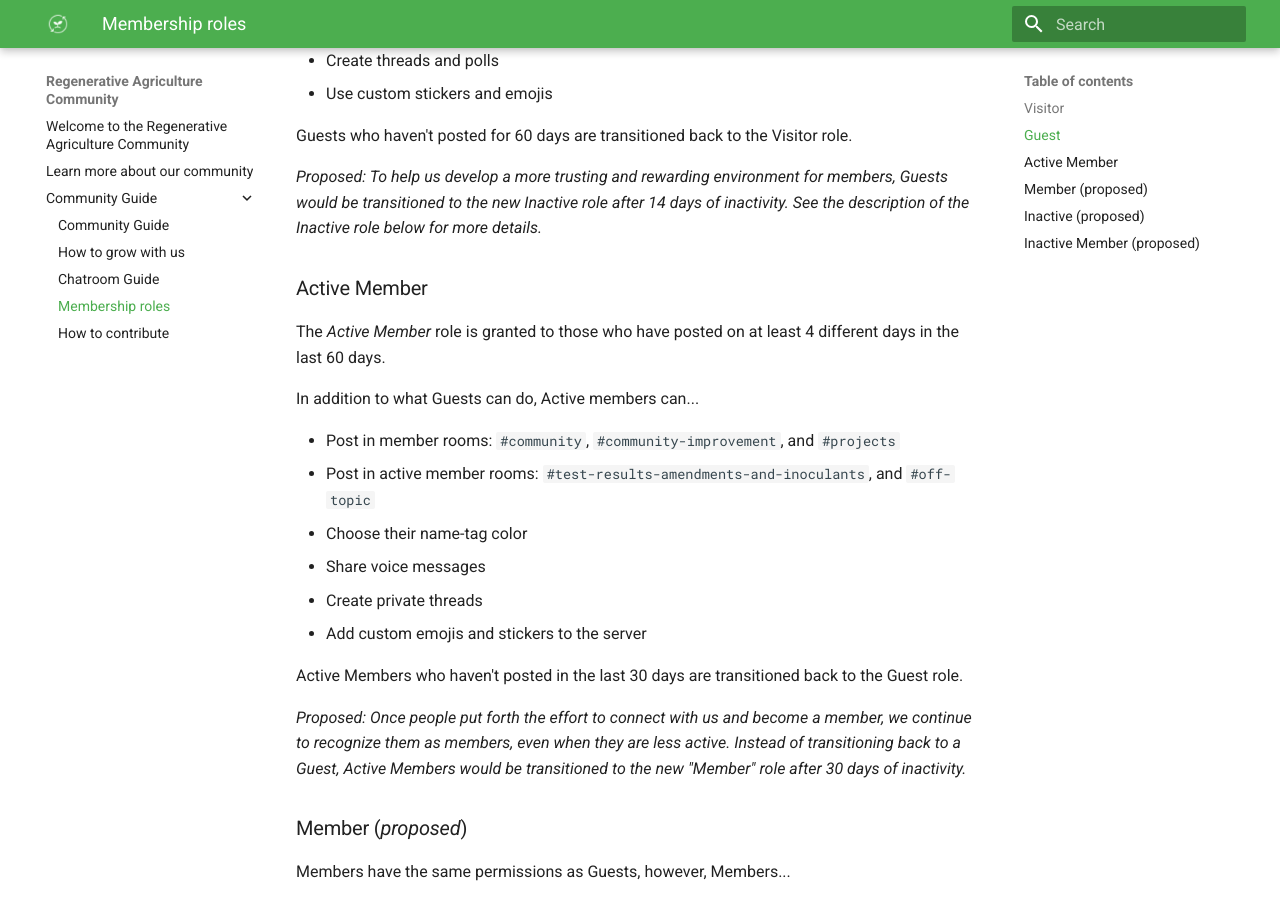
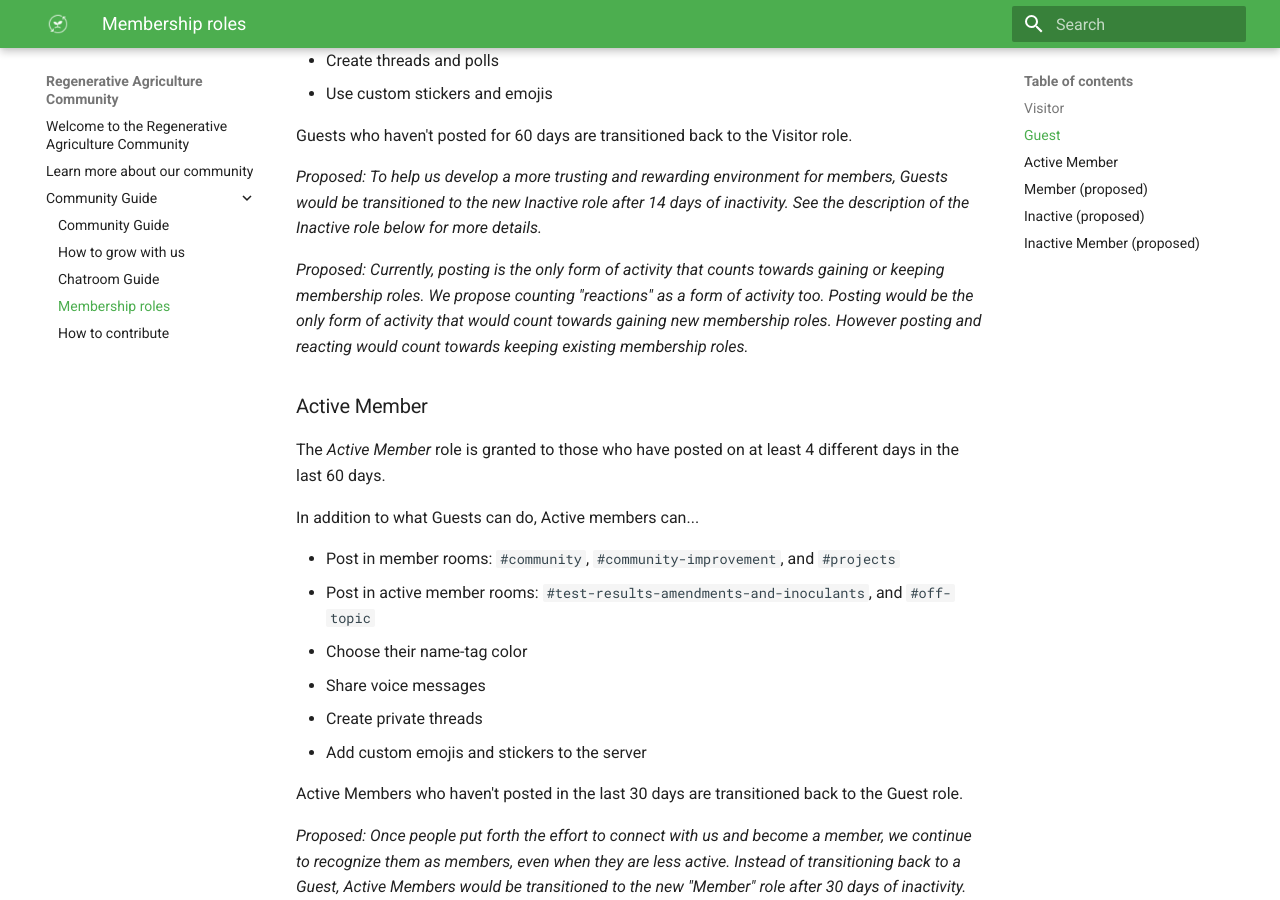
Before and after one commit to regenerativeag/regenerativeag.github.io, an MkDocs documentation site: the page built from docs/community-guide/roles.md, in a window 1280 px wide and 900 px high, scrolled down 768 px. Built offline with MkDocs 1.6.1 and Material for MkDocs 9.7.7, drawn with Linux system fonts in a browser that asks for light colours.

Commit message:
Proposal: count reactions towards activity

```diff
--- a/docs/community-guide/roles.md
+++ b/docs/community-guide/roles.md
@@ -28,6 +28,8 @@ In addition to what Visitors can do, Guests can...
 Guests who haven't posted for 60 days are transitioned back to the Visitor role.
 
 _Proposed: To help us develop a more trusting and rewarding environment for members, Guests would be transitioned to the new Inactive role after 14 days of inactivity. See the description of the Inactive role below for more details._
+
+_Proposed: Currently, posting is the only form of activity that counts towards gaining or keeping membership roles. We propose counting "reactions" as a form of activity too. Posting would be the only form of activity that would count towards gaining new membership roles. However posting and reacting would count towards keeping existing membership roles._
 
 ### Active Member
 
```
